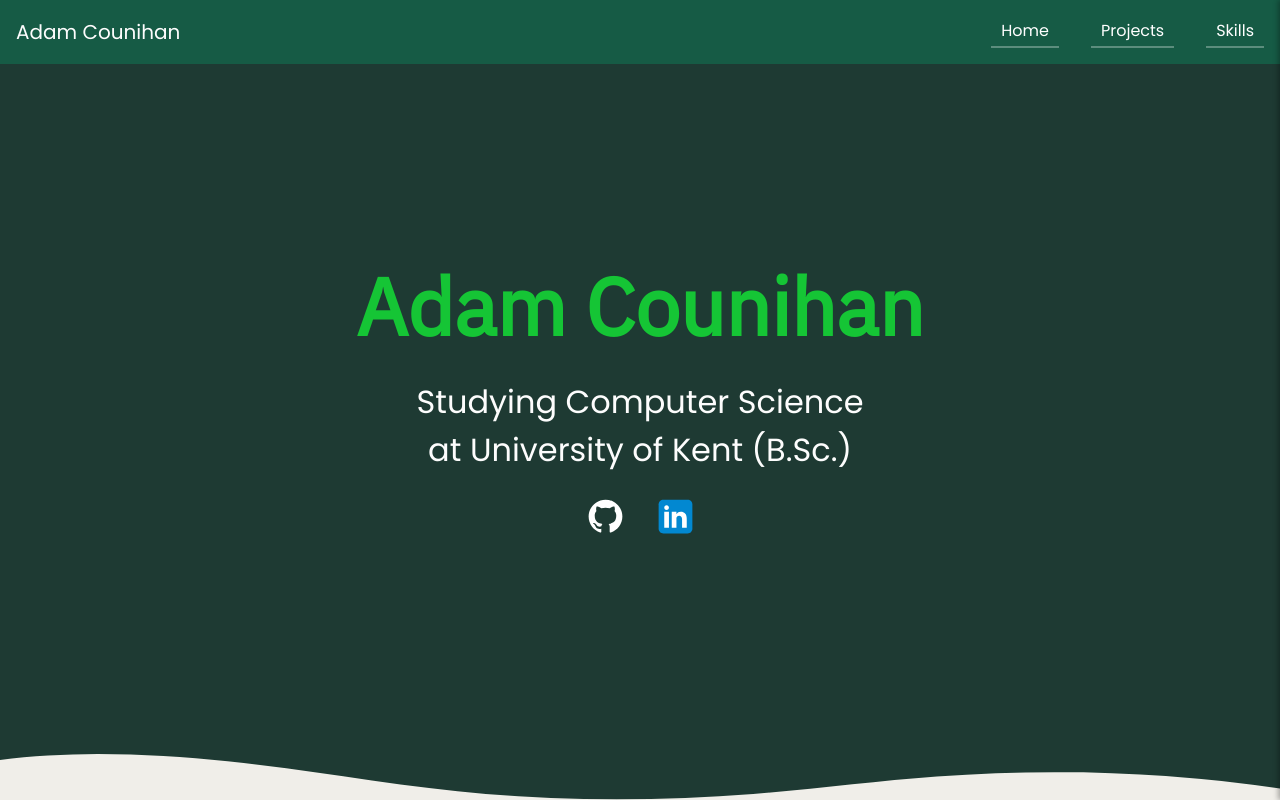
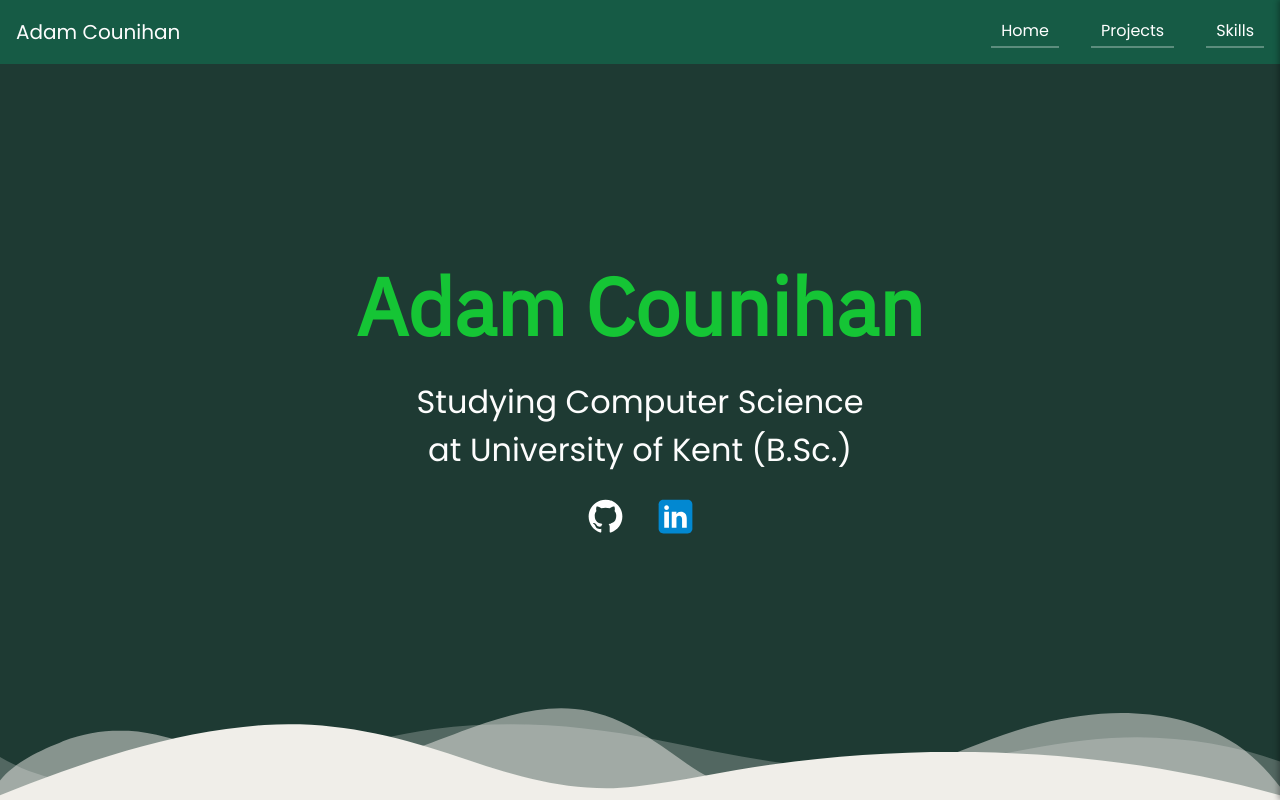
Before and after one commit to adamcounihan-dev/Portfolio-Website, a React (Vite) app: page / in a window 1280 px wide. Shown: the top 800 px of the page. Built offline with nearby package versions, Linux system fonts and the light colour scheme.

Commit message:
style: revert change to top wave

```diff
--- a/src/components/Hero/Hero.jsx
+++ b/src/components/Hero/Hero.jsx
@@ -21,11 +21,26 @@
                 </div>
             </div>
             <div className={styles.shapeDivider}>
-                <svg data-name="Layer 1" xmlns="http://www.w3.org/2000/svg" viewBox="0 0 1200 120"
-                     preserveAspectRatio="none">
+                <svg
+                    data-name="Layer 1"
+                    xmlns="http://www.w3.org/2000/svg"
+                    viewBox="0 0 1200 120"
+                    preserveAspectRatio="none"
+                >
                     <path
-                        d="M321.39,56.44c58-10.79,114.16-30.13,172-41.86,82.39-16.72,168.19-17.73,250.45-.39C823.78,31,906.67,72,985.66,92.83c70.05,18.48,146.53,26.09,214.34,3V0H0V27.35A600.21,600.21,0,0,0,321.39,56.44Z"
-                        className={styles.shapeFill}></path>
+                        d="M0,0V46.29c47.79,22.2,103.59,32.17,158,28,70.36-5.37,136.33-33.31,206.8-37.5C438.64,32.43,512.34,53.67,583,72.05c69.27,18,138.3,24.88,209.4,13.08,36.15-6,69.85-17.84,104.45-29.34C989.49,25,1113-14.29,1200,52.47V0Z"
+                        style={{opacity: 0.25}}
+                        className={styles.shapeFill}
+                    />
+                    <path
+                        d="M0,0V15.81C13,36.92,27.64,56.86,47.69,72.05,99.41,111.27,165,111,224.58,91.58c31.15-10.15,60.09-26.07,89.67-39.8,40.92-19,84.73-46,130.83-49.67,36.26-2.85,70.9,9.42,98.6,31.56,31.77,25.39,62.32,62,103.63,73,40.44,10.79,81.35-6.69,119.13-24.28s75.16-39,116.92-43.05c59.73-5.85,113.28,22.88,168.9,38.84,30.2,8.66,59,6.17,87.09-7.5,22.43-10.89,48-26.93,60.65-49.24V0Z"
+                        style={{opacity: 0.5}}
+                        className={styles.shapeFill}
+                    />
+                    <path
+                        d="M0,0V5.63C149.93,59,314.09,71.32,475.83,42.57c43-7.64,84.23-20.12,127.61-26.46,59-8.63,112.48,12.24,165.56,35.4C827.93,77.22,886,95.24,951.2,90c86.53-7,172.46-45.71,248.8-84.81V0Z"
+                        className={styles.shapeFill}
+                    />
                 </svg>
             </div>
         </section>
--- a/src/components/Hero/HeroStyles.module.css
+++ b/src/components/Hero/HeroStyles.module.css
@@ -51,7 +51,7 @@
     bottom: 0;
     left: 0;
     width: 100%;
-    height: 100%;
+    height: auto;
     z-index: 1;
     transform: rotate(180deg);
 }
@@ -60,7 +60,7 @@
     position: relative;
     display: block;
     width: calc(100% + 1.3px);
-    height: 50px;
+    height: 100px;
 }
 
 .shapeFill {
@@ -83,4 +83,7 @@
         font-size: 3.5rem;
         max-width: 7ch;
     }
+    .shapeDivider svg {
+        height: 50px;
+    }
 }
```
